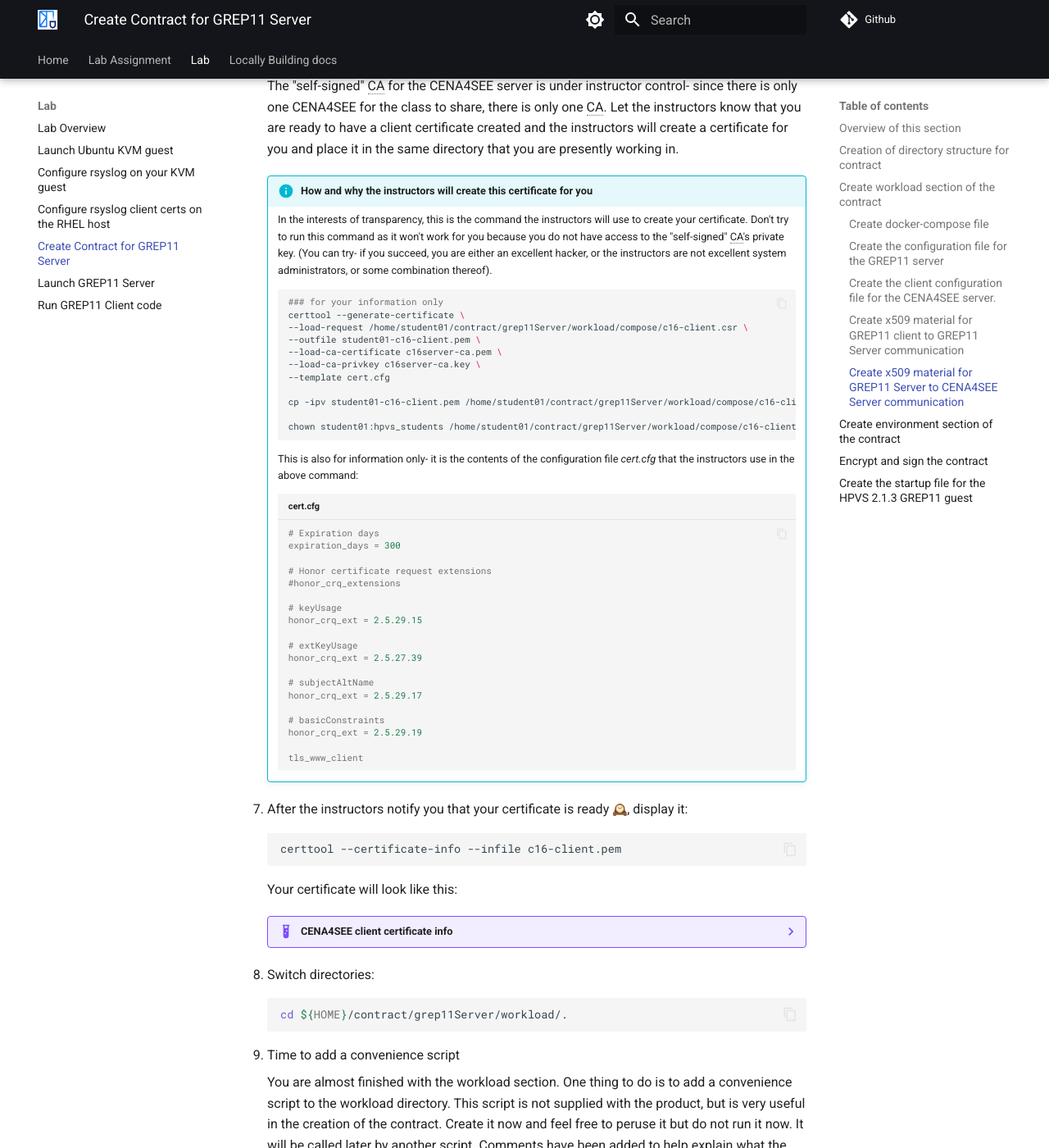
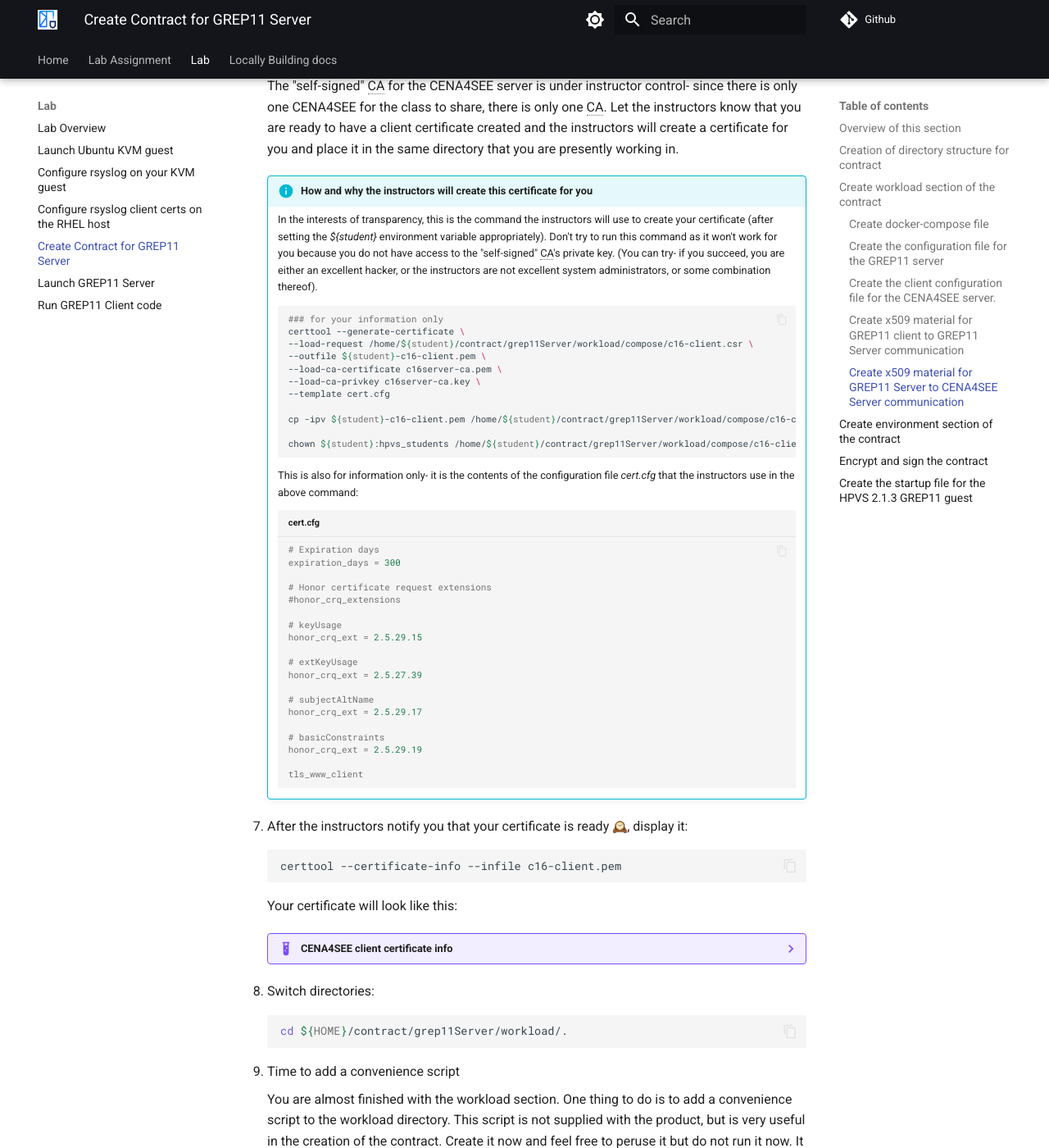
Before and after one commit to ibm-wsc/ConfidentialComputingOnLinuxONE, an MkDocs documentation site: the page built from docs/lab/createGREP11Contract.md, in a window 1280 px wide and 1400 px high, scrolled down 13139 px. Shown: the whole window at 82% size. Built offline with MkDocs 1.6.1 and Material for MkDocs 9.7.7, drawn with Linux system fonts in a browser that asks for light colours; emoji names are drawn with the system emoji font; some of the changed text lies outside the part shown.

Commit message:
Minor edits Notable things: - cleaned up a few typos - fixed indentation errors in HERE docs

````diff
--- a/docs/lab/createGREP11Contract.md
+++ b/docs/lab/createGREP11Contract.md
@@ -97,7 +97,7 @@
 ``` bash
 cat << EOF > docker-compose.yml
 services:
-	$(whoami)-ep11server:
+  $(whoami)-ep11server:
 	user: "0"
 	image: quay.io/gmoney23/grep11server@sha256:a864174faadc39650e61ca45d8a3ceb01ea88602cfe6f4bd4e35c48e60556900
 	ports:
@@ -134,9 +134,9 @@
 #
 
 logging:
-	# Package log levels
-	# Levels: info, warning, debug, error, fatal, trace, and panic
-	levels:
+  # Package log levels
+  # Levels: info, warning, debug, error, fatal, trace, and panic
+  levels:
 	entry: debug
 	# example below
 	# entry: info
@@ -144,8 +144,8 @@
 ###################################
 ## GRPC SERVICES TALKING TO GREP11 server ##
 ep11crypto:
-	enabled: true
-	connection:
+  enabled: true
+  connection:
 	address: 0.0.0.0
 	port: 9876
 
@@ -177,7 +177,7 @@
 
 	# Comma-separated list of card.domain tuples. card and domain are hex numbers
 	# i.e. "08.0016,0a.0016" corresponds to 22nd (x16) domain on eighth card and 22nd domain on tenth (x0a) card
-	domain: "08.0016,0a.0016"
+  domain: "08.0016,0a.0016"
 EOF
 ```
 
@@ -185,20 +185,20 @@
 
 1. Run this command to create the client configuration for the the CENA4SEE server:
 
-	``` bash
-	cat << EOF > c16client.yaml
-	#trace, debug, info, warn, err, error, critical, off
-	loglevel: 'debug'
-	servers:
-		- hostname: 192.168.22.80
-		port: 9001
-		mTLS: true
-		server_cert_file: "/cfg/c16-ca.pem"
-		client_key_file: "/cfg/c16-client.key"
-		client_cert_file: "/cfg/c16-client.pem"
+    ``` bash
+    cat << EOF > c16client.yaml
+    #trace, debug, info, warn, err, error, critical, off
+    loglevel: 'debug'
+    servers:
+      - hostname: 192.168.22.80
+        port: 9001
+        mTLS: true
+        server_cert_file: "/cfg/c16-ca.pem"
+        client_key_file: "/cfg/c16-client.key"
+        client_cert_file: "/cfg/c16-client.pem"
 
-	EOF
-	```
+    EOF
+    ```
 
 	!!! Tip "Debug log level for lab purposes"
 
@@ -829,20 +829,20 @@
 
 	!!! Info "How and why the instructors will create this certificate for you"
 
-		In the interests of transparency, this is the command the instructors will use to create your certificate.  Don't try to run this command as it won't work for you because you do not have access to the "self-signed" CA's private key.  (You can try- if you succeed, you are either an excellent hacker, or the instructors are not excellent system administrators, or some combination thereof).
+		In the interests of transparency, this is the command the instructors will use to create your certificate (after setting the _${student}_ environment variable appropriately).  Don't try to run this command as it won't work for you because you do not have access to the "self-signed" CA's private key.  (You can try- if you succeed, you are either an excellent hacker, or the instructors are not excellent system administrators, or some combination thereof).
 
 		``` bash
 		### for your information only
 		certtool --generate-certificate \
-		--load-request /home/student01/contract/grep11Server/workload/compose/c16-client.csr \
-		--outfile student01-c16-client.pem \
+		--load-request /home/${student}/contract/grep11Server/workload/compose/c16-client.csr \
+		--outfile ${student}-c16-client.pem \
 		--load-ca-certificate c16server-ca.pem \
 		--load-ca-privkey c16server-ca.key \
 		--template cert.cfg
 
-		cp -ipv student01-c16-client.pem /home/student01/contract/grep11Server/workload/compose/c16-client.pem
+		cp -ipv ${student}-c16-client.pem /home/${student}/contract/grep11Server/workload/compose/c16-client.pem
 
-		chown student01:hpvs_students /home/student01/contract/grep11Server/workload/compose/c16-client.pem
+		chown ${student}:hpvs_students /home/${student}/contract/grep11Server/workload/compose/c16-client.pem
 		```
 
 		This is also for information only- it is the contents of the configuration file _cert.cfg_ that the instructors use in the above command:
@@ -1016,7 +1016,7 @@
 
 
 	``` yaml
-	cat << EOF > flow.workload
+	cat <<-EOF > flow.workload
 	# Create the workload section of the contract and add the contents in the workload.yaml file.
 
 	#
@@ -1041,8 +1041,8 @@
 	WORKLOAD=workload.yaml
 
 	echo "  type: workload
-		compose:
-			archive: \${COMPOSE_B64}" > \${WORKLOAD_PLAIN}
+	  compose:
+	    archive: \${COMPOSE_B64}" > \${WORKLOAD_PLAIN}
 
 	#
 	# This is the encryption certificate for Hyper Protect Container Runtime and it is
@@ -1153,7 +1153,7 @@
 		This script is not supplied with the product, but is very useful in the creation of the contract. Create it now and feel free to peruse it but do not run it now. It will be called later by another script. Comments have been added to help explain what the script does.
 
 		``` yaml
-		cat << EOF > flow.env
+		cat <<-EOF > flow.env
 		# Create the env section of the contract and add the contents in the env.yaml file.
 
 		#
@@ -1204,13 +1204,13 @@
 
 
 		echo "  type: env
-	    	logging:
-				syslog:
-					hostname: \"\${StudentGuestIP}\"
-					port: 6514
-					server: \"\${ENV_RSYSLOG_SERVER}\"
-					cert: \"\${ENV_RSYSLOG_CERT}\"
-					key: \"\${ENV_RSYSLOG_KEY}\"" >\${ENV_PLAIN}
+		  logging:
+		    syslog:
+		      hostname: \"\${StudentGuestIP}\"
+		      port: 6514
+		      server: \"\${ENV_RSYSLOG_SERVER}\"
+		      cert: \"\${ENV_RSYSLOG_CERT}\"
+		      key: \"\${ENV_RSYSLOG_KEY}\"" >\${ENV_PLAIN}
 
 		#
 		# This command adds the public signing key to the plaintext environment yaml.  This key is used inside
````
Also changed, not shown: other parts of docs/lab/createGREP11Contract.md (+1 -1 lines), docs/lab/configureGrep11TestClient.md (+1 -5 lines), docs/lab/configureRsyslog.md (+3 -3 lines), docs/lab/launchGREP11guest.md (+1 -1 lines).
